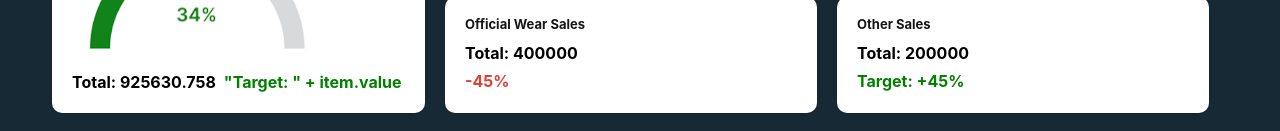
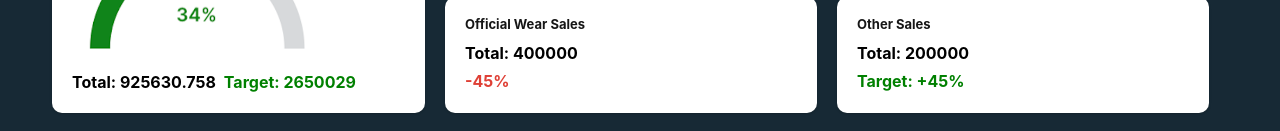
Before and after one commit to LrdByronII/datameet_screens, a React (Vite) app: page / in a window 1280 px wide. Shown: the part 171-302 px from the top of the page. Built offline with nearby package versions, Linux system fonts and the light colour scheme.

Commit message:
fixed medium card secondary text

```diff
--- a/src/componenets/MerchCards/MerchCardMed.tsx
+++ b/src/componenets/MerchCards/MerchCardMed.tsx
@@ -22,7 +22,7 @@ const MerchCardMed = ({ item }: Props) => {
               Total: {item.data}
             </Text>
             <Text fontWeight="bold" color="green">
-              "Target: " + item.value
+              Target: {item.value}
             </Text>
           </HStack>
         </>
```
